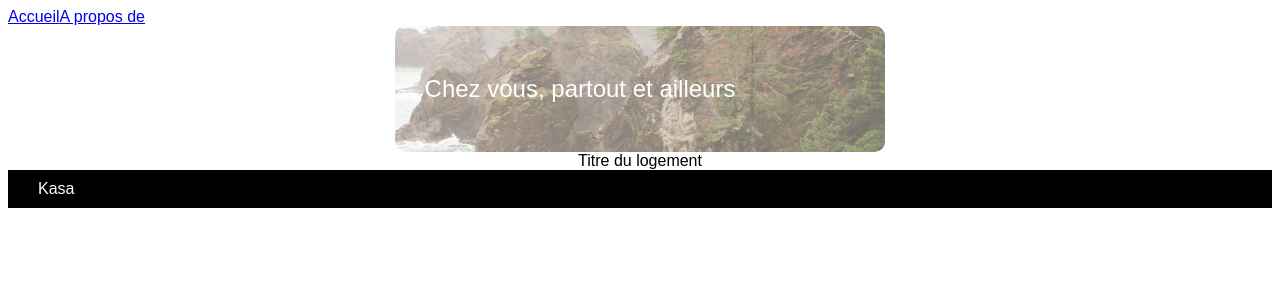
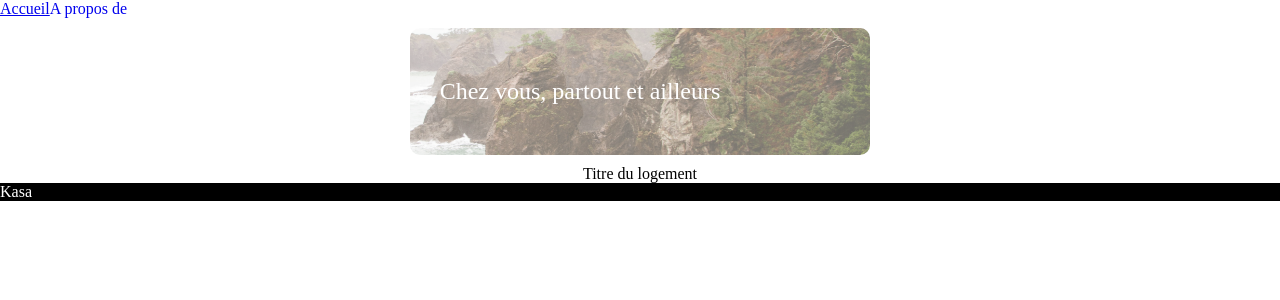
Before and after one commit to juliegip/OC_DevWeb_P6_Kasa, a React (Create React App) app: page / in a window 1280 px wide. Shown: the top 300 px of the page. Built offline with nearby package versions, Linux system fonts and the light colour scheme.

Commit message:
normalize css installed

```diff
--- a/package.json
+++ b/package.json
@@ -6,6 +6,7 @@
     "@testing-library/jest-dom": "^5.17.0",
     "@testing-library/react": "^13.4.0",
     "@testing-library/user-event": "^13.5.0",
+    "normalize.css": "^8.0.1",
     "react": "^18.2.0",
     "react-dom": "^18.2.0",
     "react-router-dom": "^6.15.0",
--- a/src/App.jsx
+++ b/src/App.jsx
@@ -1,5 +1,4 @@
 import React from 'react'
-import './utils/styles/global.css'
 
 import AppRouter from './navigation/AppRouter'
 
--- a/src/components/Banner/Banner.css
+++ b/src/components/Banner/Banner.css
@@ -4,14 +4,11 @@
         display: grid;
         place-content: right;
         text-align: left;
-   padding-top: 30px;
-   padding-bottom: 30px;
-
-        margin: 0 10px;
+        padding-top: 30px;
+        padding-bottom: 30px;
+        margin: 10px 20px;
         position: relative;
         isolation: isolate;
-
-
 }
 
 .banner-container::after {
@@ -19,7 +16,7 @@
     position: absolute;
     z-index: -1;
     inset: 0;
-    background: black;
+    background-color: black;
     opacity: var(--bg-image-opacity);
     background-image: var(--bg-image);
     background-size: 140%;
--- a/src/components/Footer/Footer.css
+++ b/src/components/Footer/Footer.css
@@ -1,5 +1,5 @@
 footer {
     background-color: black;
     color: white;
-    padding: 10px 30px
+
 }
--- a/src/components/Header/Header.css
+++ b/src/components/Header/Header.css
@@ -0,0 +1,11 @@
+header {
+
+}
+
+a {
+    text-decoration: none;
+}
+
+.header-menu a.active {
+    text-decoration: underline;
+}
--- a/src/components/Header/Header.jsx
+++ b/src/components/Header/Header.jsx
@@ -5,7 +5,7 @@ import { NavLink } from 'react-router-dom'
 const Header = () => {
   return (
     <header>
-      <nav>
+      <nav className="header-menu">
         <NavLink to="/">Accueil</NavLink>
         <NavLink to="/about">A propos de</NavLink>
       </nav>
--- /dev/null
+++ b/src/global.module.css
@@ -0,0 +1,3 @@
+body {
+    padding: 0;
+}
--- a/src/index.js
+++ b/src/index.js
@@ -1,6 +1,7 @@
 import React from 'react'
 import ReactDOM from 'react-dom/client'
 import App from './App'
+import 'normalize.css'
 
 const root = ReactDOM.createRoot(document.getElementById('root'))
 root.render(
--- a/src/utils/styles/global.css
+++ /dev/null
@@ -1,11 +0,0 @@
-:root {
-    --primary-font: 'Montserrat', sans-serif;
-  }
-
-  *{
-    box-sizing: border-box;
-  }
-  body {
-    font-family: var(--primary-font);
-
-  }
```
Also changed, not shown: 1 other file (tests, documents, lock files or other folders).
